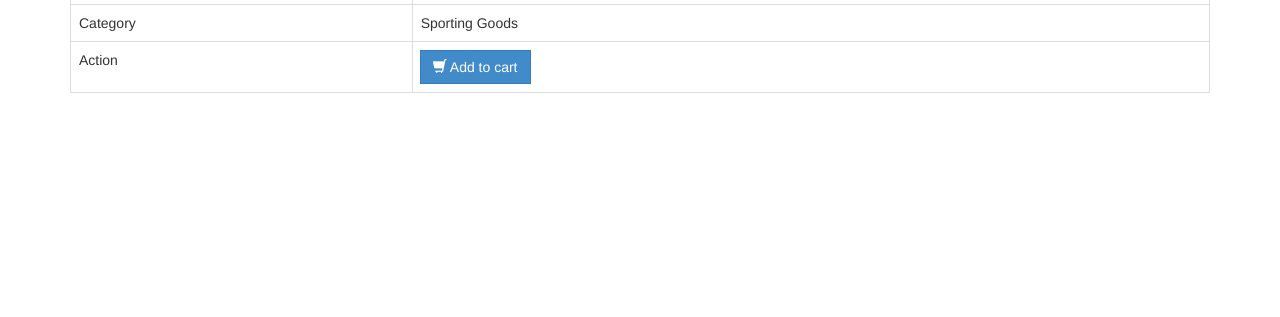
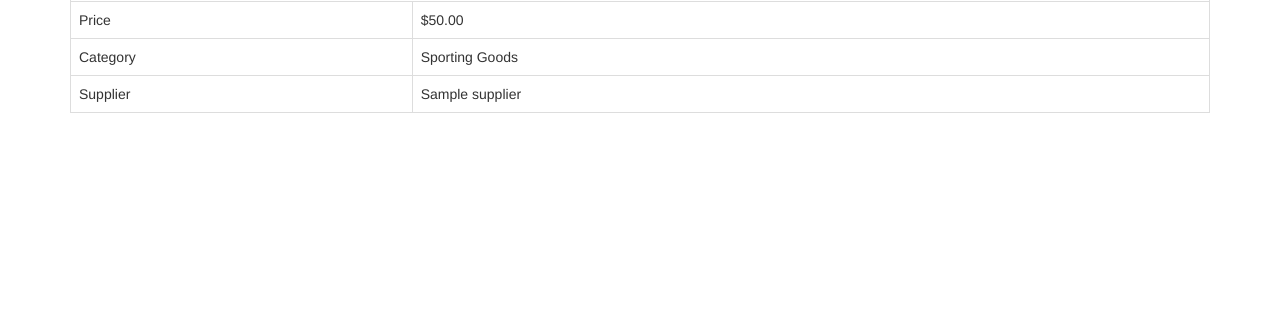
Before and after one commit to luotyzl/QualityCaps_PHP, a PHP site: page /QualityCaps_PHP/product/spalding-nba-street-basketball/15/ in a window 1280 px wide. Shown: the part 483-800 px from the top of the page. Run offline with PHP 8.4, Linux system fonts and the light colour scheme; data comes from the database, SQL or seed files in the repository; tables that the repository leaves empty or names only in its code hold one stand-in row (values such as "Sample post"); some libraries are stand-ins or nearby versions.

Commit message:
deleted add to cart from detail

```diff
--- a/product.php
+++ b/product.php
@@ -7,6 +7,7 @@ include_once "config/database.php";
 include_once "libs/php/utils.php";
 include_once "objects/product.php";
 include_once "objects/category.php";
+include_once "objects/supplier.php";
 include_once "objects/product_image.php";
 include_once 'objects/cart_item.php';
 
@@ -20,6 +21,7 @@ $utils = new Utils();
 // initialize objects
 $product = new Product($db);
 $category = new Category($db);
+$supplier = new Supplier($db);
 $product_image = new ProductImage($db);
 $cart_item = new CartItem($db);
 
@@ -44,7 +46,11 @@ echo "<div class='col-md-12'>";
 ?>
 <!-- HTML form for viewing a product -->
 	<table class='table table-hover table-responsive table-bordered margin-1em-zero'>
-
+	<div class='right-button-margin' style='overflow:hidden;'>
+		<a href='../../../products.php' class='btn btn-primary pull-right'>
+			<span class='glyphicon glyphicon-list'></span>  Back to products
+		</a>
+	</div>
 		<tr>
 			<td colspan='2'>
 			<?php
@@ -97,7 +103,14 @@ echo "<div class='col-md-12'>";
 				?>
 			</td>
 		</tr>
-
+		<tr>
+			<td>Supplier</td>
+			<td>
+				<?php
+				echo $product->supplier_name;
+				?>
+			</td>
+		</tr>
 		<?php
 		// if product was already added in the cart
 		$cart_item->user_id=isset($_SESSION['user_id']) ? $_SESSION['user_id'] : "";
@@ -111,42 +124,10 @@ echo "<div class='col-md-12'>";
 			$quantity=$_SESSION['cart'][$id]['quantity'];
 
 			echo "<tr>";
-				echo "<td>";
 
-					echo "<form class='add-to-cart-form'>";
-								// disable the add to cart button
-								echo "<span class='input-group-btn'>";
-									echo "<button type='submit' class='btn btn-primary add-to-cart' disabled>";
-										echo "<span class='glyphicon glyphicon-shopping-cart'></span> Already In Cart";
-									echo "</button>";
-								echo "</span>";
-
-					echo "</form>";
-
-				echo "</td>";
 			echo "</tr>";
 		}
 
-		// if product was not added to the cart yet
-		else{
-			echo "<tr>";
-				echo "<td>";
-					echo "<div class='product-id' style='display:none;'>{$id}</div>";
-					echo "<div class='product-name' style='display:none;'>{$product->name}</div>";
-					echo "Action";
-				echo "</td>";
-				echo "<td>";
-					echo "<form class='add-to-cart-form'>";
-								// enable add to cart button
-								echo "<span class='input-group-btn'>";
-									echo "<button type='submit' class='btn btn-primary add-to-cart'>";
-										echo "<span class='glyphicon glyphicon-shopping-cart'></span> Add to cart";
-									echo "</button>";
-								echo "</span>";
-					echo "</form>";
-				echo "</td>";
-			echo "</tr>";
-		}
 		?>
 
 	</table>
```
